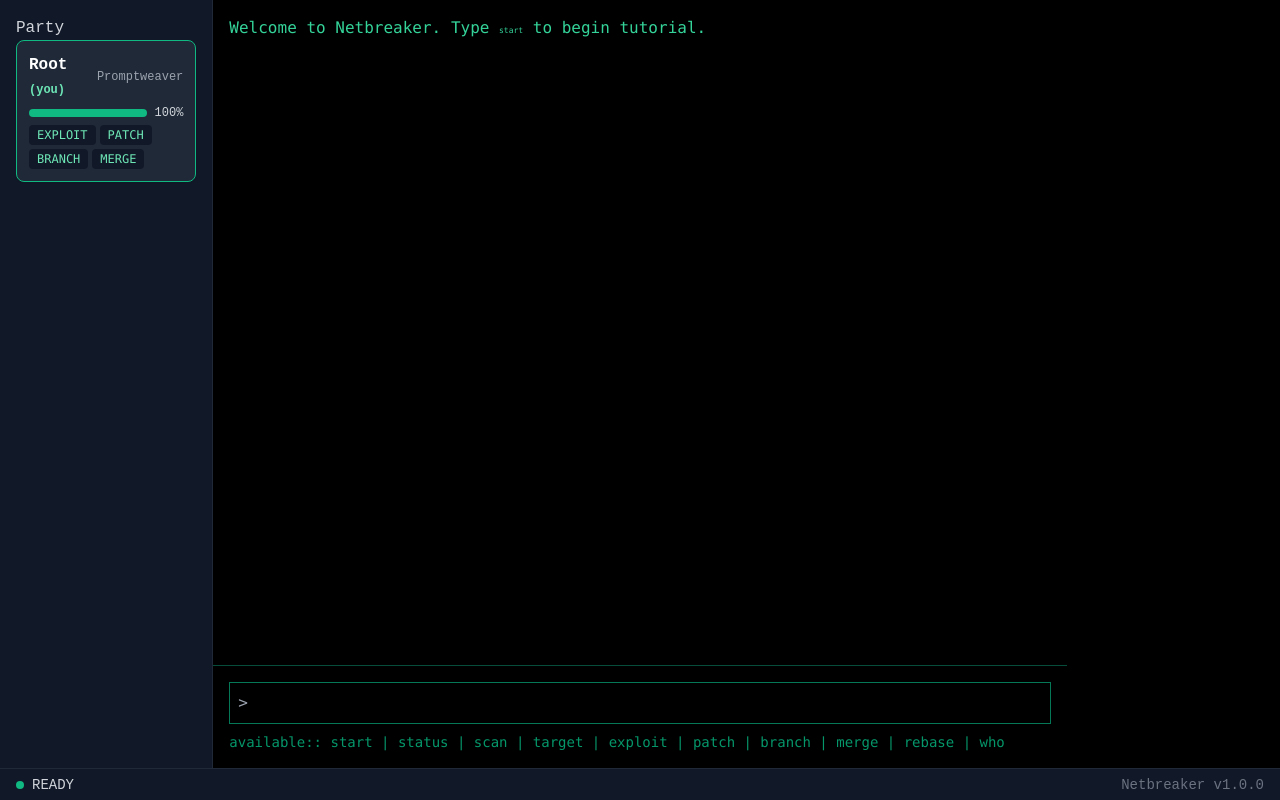
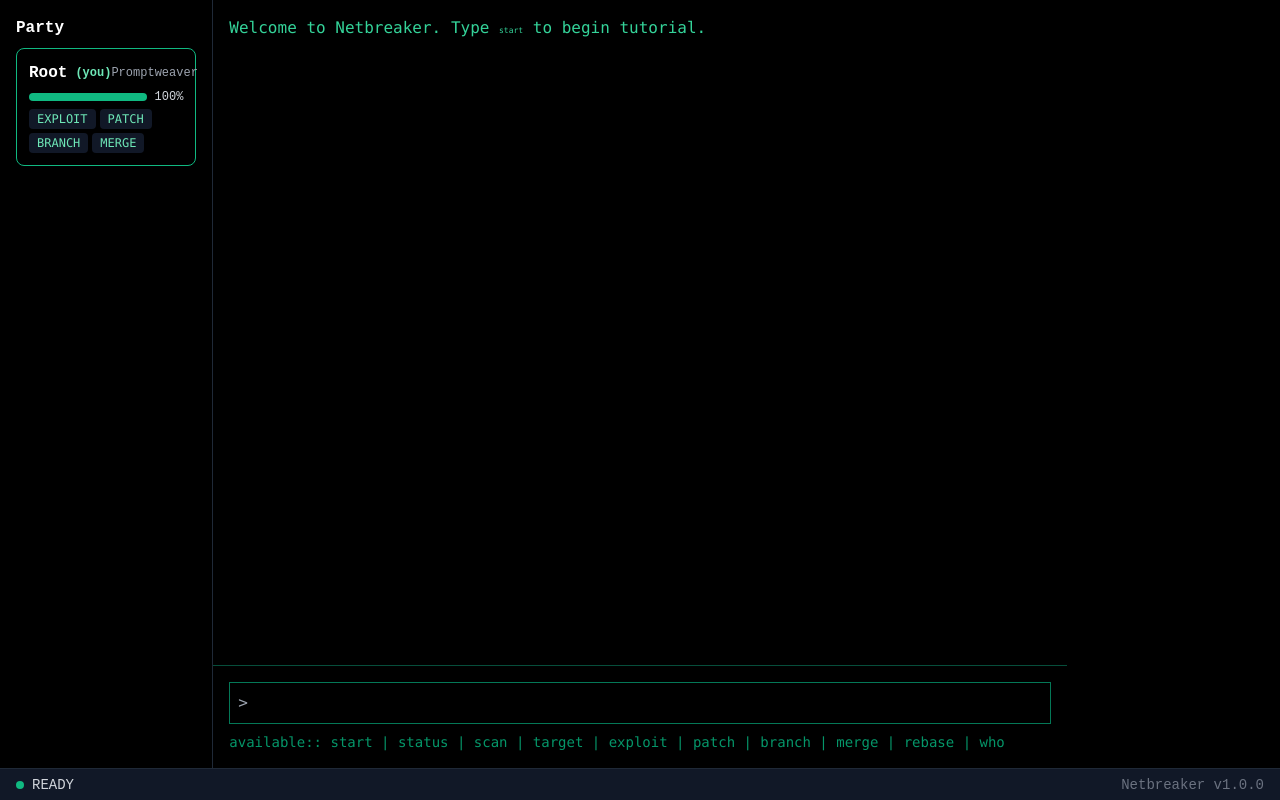
Before and after one commit to nice-ish/netbreaker, a React (Vite) app: page / in a window 1280 px wide. Built offline with nearby package versions, Linux system fonts and the light colour scheme.

Commit message:
committing before reinstalling tailwind

```diff
--- a/src/components/CharacterCard.tsx
+++ b/src/components/CharacterCard.tsx
@@ -10,6 +10,8 @@
   status?: string[];
   isPlayer?: boolean;
   highlight?: boolean;
+  currentTurn?: boolean;
+  isTargeted?: boolean;
 }
 
 export default function CharacterCard({
@@ -22,26 +24,46 @@
   status = [],
   isPlayer = false,
   highlight = false,
+  currentTurn = false,
+  isTargeted = false,
 }: CharacterCardProps) {
   const barColor =
     color === 'red'
       ? 'bg-red-500'
-      : color === 'blue'
-      ? 'bg-blue-500'
+      : color === 'slate'
+      ? 'bg-blue-800'
       : 'bg-green-500';
   const borderColor =
     color === 'red'
       ? 'border-red-500'
-      : color === 'blue'
+      : color === 'slate'
       ? 'border-blue-500'
       : 'border-green-500';
+  const cardBg =
+    color === 'slate'
+      ? 'bg-slate-800'
+      : 'bg-slate-900';
   return (
     <div
-      className={`rounded-lg border p-3 mb-2 shadow-sm bg-gray-800 ${borderColor} ${highlight ? 'ring-2 ring-yellow-400' : ''}`}
+      className={`rounded-lg border p-3 mb-2 shadow-sm ${cardBg} ${borderColor} ${highlight ? 'ring-2 ring-yellow-100-opacity-10' : ''}`}
     >
       <div className="flex items-center justify-between mb-1">
-        <span className="font-semibold text-white">
+        <span className="font-semibold text-white flex items-center gap-2">
           {name} {isPlayer && <span className="text-xs text-green-300">(you)</span>}
+          {currentTurn && (
+            <span title="Current turn" className="inline-block w-2 h-2 bg-yellow-400 rounded-full animate-pulse" />
+          )}
+          {!currentTurn && isTargeted && (
+            <span title="Targeted by current actor" className="inline-block align-middle">
+              <svg width="16" height="16" viewBox="0 0 20 20" fill="none" xmlns="http://www.w3.org/2000/svg">
+                <circle cx="10" cy="10" r="7" stroke="#facc15" strokeWidth="2" />
+                <line x1="10" y1="3" x2="10" y2="0" stroke="#facc15" strokeWidth="2" />
+                <line x1="10" y1="17" x2="10" y2="20" stroke="#facc15" strokeWidth="2" />
+                <line x1="3" y1="10" x2="0" y2="10" stroke="#facc15" strokeWidth="2" />
+                <line x1="17" y1="10" x2="20" y2="10" stroke="#facc15" strokeWidth="2" />
+              </svg>
+            </span>
+          )}
         </span>
         <span className="text-xs text-gray-400">{className}</span>
       </div>
--- a/src/components/RightPanel.tsx
+++ b/src/components/RightPanel.tsx
@@ -4,23 +4,25 @@
 
 export default function RightPanel() {
   const encounter = useGameStore((s) => s.encounter);
-  const target = useGameStore((s) => s.target);
-  const currentActor = useGameStore((s) => s.getCurrentActor());
+  const targets = useGameStore((s) => s.targets);
+  const turnOrder = useGameStore((s) => s.turnOrder);
+  const currentTurnIndex = useGameStore((s) => s.currentTurnIndex);
+  const currentActor = turnOrder && currentTurnIndex >= 0 ? turnOrder[currentTurnIndex] : null;
 
-  if (!encounter) return <div className="bg-gray-900 border-l border-gray-800 p-4 h-full flex flex-col min-w-0" />;
+  if (!encounter) return <div className="bg-nb-200 border-l border-gray-800 p-4 h-full flex flex-col min-w-0" />;
 
   return (
-    <div className="bg-gray-900 border-l border-gray-800 p-4 h-full flex flex-col min-w-0">
+    <div className="bg-nb-200 text-slate-200 border-l border-gray-800 p-4 h-full flex flex-col min-w-0">
       {/* Encounter/Location */}
       <div className="mb-6">
-        <h2 className="text-lg font-semibold text-white mb-1">Location</h2>
-        <div className="text-blue-300 font-bold">{encounter.name}</div>
-        <div className="text-gray-400 text-sm mt-1">{encounter.description}</div>
+        <h2 className="text-base font-semibold text-white mb-1">Location</h2>
+        <div className="text-slate-400 font-bold text-sm">{encounter.name}</div>
+        <div className="text-slate-400 text-xs mt-1">{encounter.description}</div>
       </div>
       {/* Enemies */}
       <div>
-        <h2 className="text-lg font-semibold text-white mb-2">Detected Foes</h2>
-        {encounter.enemies.length === 0 && <div className="text-gray-500 text-sm">No foes detected.</div>}
+        <h2 className="text-base font-semibold text-white mb-2">Detected Foes</h2>
+        {encounter.enemies.length === 0 && <div className="text-gray-500 text-xs">No foes detected.</div>}
         {encounter.enemies.map((enemy) => (
           <CharacterCard
             key={enemy.id}
@@ -30,7 +32,9 @@
             maxIntegrity={enemy.maxIntegrity}
             color="red"
             status={enemy.status}
-            highlight={!!(currentActor?.id === enemy.id || (target && enemy.name.toLowerCase() === target.toLowerCase()))}
+            highlight={currentActor?.id === enemy.id}
+            currentTurn={currentActor?.id === enemy.id}
+            isTargeted={!!(currentActor && targets[currentActor.id] && targets[currentActor.id].toLowerCase() === enemy.name.toLowerCase())}
           />
         ))}
       </div>
--- a/src/components/Sidebar.tsx
+++ b/src/components/Sidebar.tsx
@@ -5,12 +5,14 @@
 export default function Sidebar() {
   const player = useGameStore((s) => s.player);
   const party = useGameStore((s) => s.party);
-  const currentActor = useGameStore((s) => s.getCurrentActor());
+  const turnOrder = useGameStore((s) => s.turnOrder);
+  const currentTurnIndex = useGameStore((s) => s.currentTurnIndex);
+  const currentActor = turnOrder && currentTurnIndex >= 0 ? turnOrder[currentTurnIndex] : null;
+  const targets = useGameStore((s) => s.targets);
 
   return (
-    <div className="bg-gray-900 text-gray-300 p-4 border-r border-gray-800 flex flex-col h-full min-w-0">
-      <p>Party</p>
-      <div className="mb-6">
+    <div className="bg-nb-200 text-slate-200 p-4 border-r border-gray-800 flex flex-col h-full min-w-0">
+      <h2 className="text-base font-semibold text-white mb-2">Party</h2>
         <CharacterCard
           name={player.name}
           className={player.class}
@@ -20,13 +22,12 @@
           subsystems={player.subsystems}
           isPlayer={true}
           highlight={currentActor?.id === player.id}
+          currentTurn={currentActor?.id === player.id}
+          isTargeted={!!(currentActor && targets[currentActor.id] && targets[currentActor.id].toLowerCase() === player.name.toLowerCase())}
         />
-      </div>
 
-      {/* Party Members */}
       {party.length > 0 && (
-        <div className="mb-6">
-          <h2 className="text-lg font-semibold text-white mb-2">Party</h2>
+        <div className="mt-2">
           <div className="space-y-2">
             {party.map((member) => (
               <CharacterCard
@@ -35,9 +36,11 @@
                 className={member.class}
                 integrity={member.integrity}
                 maxIntegrity={member.maxIntegrity}
-                color="blue"
+                color="slate"
                 subsystems={member.subsystems}
                 highlight={currentActor?.id === member.id}
+                currentTurn={currentActor?.id === member.id}
+                isTargeted={!!(currentActor && targets[currentActor.id] && targets[currentActor.id].toLowerCase() === member.name.toLowerCase())}
               />
             ))}
           </div>
--- a/src/components/Terminal.tsx
+++ b/src/components/Terminal.tsx
@@ -52,23 +52,27 @@
   const [suggestion, setSuggestion] = useState("")
   const [scanning, setScanning] = useState(false)
   const [displayedLog, setDisplayedLog] = useState<string[]>([])
-
+  const [logIsAnimating, setLogIsAnimating] = useState(false)
+  const [turnQueue, setTurnQueue] = useState<(() => void)[]>([])
+  const party = useGameStore((s) => s.party)
   const encounter = useGameStore((s) => s.encounter)
   const log = useGameStore((s) => s.log)
   const player = useGameStore((s) => s.player)
   const start = useGameStore((s) => s.startEncounter)
   const pushLog = useGameStore((s) => s.pushLog)
   const setTarget = useGameStore((s) => s.setTarget)
-  const target = useGameStore((s) => s.target)
-  const updateEnemy = useGameStore((s) => s.updateEnemy)
   const updatePlayer = useGameStore((s) => s.updatePlayer)
-  const advanceTurn = useGameStore((s) => s.nextTurn)
+  const nextTurn = useGameStore((s) => s.nextTurn)
   const addPartyMember = useGameStore((s) => s.addPartyMember)
+  const targets = useGameStore((s) => s.targets)
+
+  const allChars = [player, ...party, ...(encounter?.enemies || [])]
 
   // Typewriter animation effect for log
   const typingTimeout = useRef<NodeJS.Timeout | null>(null)
   useEffect(() => {
     if (displayedLog.length === log.length) return
+    setLogIsAnimating(true)
     // Animate only the latest entry
     const prev = log.slice(0, -1)
     const full = log[log.length - 1] || ""
@@ -80,11 +84,28 @@
         i++
       } else {
         setDisplayedLog([...prev, full])
+        setLogIsAnimating(false)
       }
     }
     typeNext()
     return () => { if (typingTimeout.current) { clearTimeout(typingTimeout.current); } };
   }, [log])
+
+  // When log animation finishes, process the next turn in the queue
+  useEffect(() => {
+    if (!logIsAnimating && turnQueue.length > 0) {
+      const [next, ...rest] = turnQueue;
+      if (typeof next === 'function') {
+        next();
+        setTurnQueue(rest);
+      }
+    }
+  }, [logIsAnimating, turnQueue]);
+
+  // Expose a function for the store to request the next turn
+  (window as any).requestNextTurn = (fn: () => void) => {
+    setTurnQueue(q => [...q, fn])
+  }
 
   useEffect(() => {
     pushLog("dm:: Netspace interface initialised. Awaiting protocol engagement.")
@@ -129,63 +150,73 @@
         break
       case "target":
         if (argument) {
-          const validTarget = encounter?.enemies?.find(f => f.name.toLowerCase() === argument)
+          const validTarget = allChars.find(f => f.name.toLowerCase() === argument)
           if (validTarget && validTarget.integrity > 0) {
-            setTarget(validTarget.name)
+            setTarget(player.id, validTarget.name)
             pushLog(`target set:: ${validTarget.name}`)
           } else {
             pushLog("target not found or already destroyed")
           }
         } else {
-          pushLog("usage:: target <enemy>")
+          pushLog("usage:: target <character>")
         }
         break
       case "who":
-        if (target) {
-          const foe = encounter?.enemies.find(f => f.name.toLowerCase() === target.toLowerCase())
-          const integrity = foe ? ` (${foe.integrity}%)` : ""
-          pushLog(`target:: ${target}${integrity}`)
+        if (targets[player.id]) {
+          const char = allChars.find(f => f.name.toLowerCase() === targets[player.id].toLowerCase())
+          const integrity = char ? ` (${char.integrity}%)` : ""
+          pushLog(`target:: ${targets[player.id]}${integrity}`)
         } else {
           pushLog("target:: none")
         }
         break
       case "exploit": {
-        if (!target) return pushLog("error:: no target selected")
-        const foe = encounter?.enemies.find(f => f.name.toLowerCase() === target.toLowerCase())
+        if (!targets[player.id]) return pushLog("error:: no target selected")
+        const foe = encounter?.enemies.find(f => f.name.toLowerCase() === targets[player.id].toLowerCase())
         if (!foe || foe.integrity <= 0) return pushLog("error:: target already destroyed")
-        useGameStore.getState().performAction(player, foe, exploitAction, useGameStore.getState().nextTurn)
+        useGameStore.getState().performAction(player, foe, exploitAction, nextTurn)
         break
       }
       case "patch": {
-        if (player.integrity >= 100) {
+        if (!targets[player.id]) return pushLog("error:: no target selected")
+        const char = allChars.find(f => f.name.toLowerCase() === targets[player.id].toLowerCase())
+        if (!char) return pushLog("error:: can only patch yourself or party members")
+        if (char.integrity >= char.maxIntegrity) {
           pushLog("patch:: integrity already full")
         } else {
           const heal = 20
-          const newIntegrity = Math.min(100, player.integrity + heal)
-          updatePlayer({ integrity: newIntegrity })
-          pushLog(`Root::patch:: +20 integrity`)
+          const newIntegrity = Math.min(char.maxIntegrity, char.integrity + heal)
+          if (char.id === player.id) {
+            updatePlayer({ integrity: newIntegrity })
+          } else {
+            const updatedParty = party.map(p =>
+              p.id === char.id ? { ...p, integrity: newIntegrity } : p
+            )
+            useGameStore.setState({ party: updatedParty })
+          }
+          pushLog(`${char.name}::patch:: +20 integrity`)
         }
-        advanceTurn()
+        nextTurn()
         break
       }
       case "branch":
         pushLog("branch:: timeline checkpoint created")
-        advanceTurn()
+        nextTurn()
         break
       case "merge":
         pushLog("merge:: committed timeline")
-        advanceTurn()
+        nextTurn()
         break
       case "rebase":
         pushLog("rebase:: reverted to previous checkpoint")
-        advanceTurn()
+        nextTurn()
         break
       default:
         if (POSSIBLE_COMMANDS.includes(command) && argument) {
           pushLog(`${command}:: targeting ${argument}`)
         } else if (POSSIBLE_COMMANDS.includes(command)) {
-          if (target) {
-            pushLog(`${command}:: using stored target ${target}`)
+          if (targets[player.id]) {
+            pushLog(`${command}:: using stored target ${targets[player.id]}`)
           } else {
             pushLog("error:: no target specified")
           }
@@ -193,10 +224,41 @@
           pushLog("unknown:: command not recognized")
         }
         if (!NON_TURN_COMMANDS.has(command)) {
-          advanceTurn()
+          nextTurn()
         }
     }
   }
+
+  // Suggestion logic for autocomplete (no dropdown)
+  useEffect(() => {
+    const raw = input.toLowerCase()
+    const [cmd, ...argParts] = raw.split(" ")
+    const arg = argParts.join(" ")
+    if (!cmd) return
+
+    if (!POSSIBLE_COMMANDS.includes(cmd)) {
+      const match = POSSIBLE_COMMANDS.find((c) => c.startsWith(cmd) && c !== cmd)
+      setSuggestion(match || "")
+      return
+    }
+
+    if (cmd === "target") {
+      const matches = allChars
+        .filter(char => char.name.toLowerCase().startsWith(arg) && char.name.toLowerCase() !== arg)
+        .map(char => char.name.toLowerCase())
+      setSuggestion(matches[0] || "")
+      return
+    }
+
+    if (encounter?.enemies && arg) {
+      const match = encounter.enemies.find(enemy =>
+        enemy.name.toLowerCase().startsWith(arg) && enemy.name.toLowerCase() !== arg
+      )
+      setSuggestion(match?.name.toLowerCase() || "")
+    } else {
+      setSuggestion("")
+    }
+  }, [input, party, player, encounter])
 
   const handleKeyDown = (e: React.KeyboardEvent<HTMLInputElement>) => {
     if (e.key === "Tab") {
@@ -214,6 +276,12 @@
         return
       }
 
+      if (cmd === "target" && suggestion) {
+        setInput(`target ${suggestion}`)
+        setSuggestion("")
+        return
+      }
+
       if (encounter?.enemies && arg) {
         const match = encounter.enemies.find((enemy) =>
           enemy.name.toLowerCase().startsWith(arg) && enemy.name.toLowerCase() !== arg
@@ -226,32 +294,14 @@
     }
   }
 
-  useEffect(() => {
-    const raw = input.toLowerCase()
-    const [cmd, ...argParts] = raw.split(" ")
-    const arg = argParts.join(" ")
-
-    if (!cmd) return
-
-    if (!POSSIBLE_COMMANDS.includes(cmd)) {
-      const match = POSSIBLE_COMMANDS.find((c) => c.startsWith(cmd) && c !== cmd)
-      setSuggestion(match || "")
-      return
-    }
-
-    if (encounter?.enemies && arg) {
-      const match = encounter.enemies.find(enemy =>
-        enemy.name.toLowerCase().startsWith(arg) && enemy.name.toLowerCase() !== arg
-      )
-      setSuggestion(match?.name.toLowerCase() || "")
-    } else {
-      setSuggestion("")
-    }
-  }, [input, encounter])
-
-  const handleClickTarget = (name: string) => {
-    setInput(`target ${name.toLowerCase()}`)
-    setSuggestion("")
+  // Dynamic available:: section
+  let availableList: string[] = []
+  const raw = input.toLowerCase()
+  const [cmd] = raw.split(" ")
+  if (cmd === "target") {
+    availableList = allChars.map(c => c.name)
+  } else {
+    availableList = POSSIBLE_COMMANDS
   }
 
   const logEndRef = useRef<HTMLDivElement | null>(null);
@@ -308,16 +358,7 @@
           </div>
         </form>
         <div className="text-sm text-green-600">
-          <p>available:: {POSSIBLE_COMMANDS.join(" | ")}</p>
-          {encounter?.enemies.map((enemy) => (
-            <p
-              key={enemy.name}
-              className="cursor-pointer underline hover:text-green-300"
-              onClick={() => handleClickTarget(enemy.name)}
-            >
-              → {enemy.name} ({enemy.integrity}%)
-            </p>
-          ))}
+          <p>available:: {availableList.join(" | ")}</p>
         </div>
       </div>
     </div>
--- a/src/state/useGameStore.ts
+++ b/src/state/useGameStore.ts
@@ -34,15 +34,8 @@
     encounter: Encounter | null
     inBranch: boolean
     branchState: GameState | null
-    target: string | null
-    setTarget: (name: string) => void
-    updateEnemy: (name: string, changes: Partial<Character>) => void
-    updatePlayer: (changes: Partial<Character>) => void
-  turnOrder: Character[]
-  currentTurnIndex: number
-  setTurnOrder: (order: Character[]) => void
-  nextTurn: () => void
-  getCurrentActor: () => Character | null
+    targets: { [characterId: string]: string }
+    setTarget: (characterId: string, targetName: string) => void
     pushLog: (entry: string) => void
     startEncounter: (encounter: Encounter) => void
     resetGame: () => void
@@ -54,6 +47,10 @@
   advanceTurn: () => void
   enemyTurn: () => void
   bashHasTargeted: boolean
+  updatePlayer: (changes: Partial<Character>) => void
+  nextTurn: () => void
+  turnOrder: Character[]
+  currentTurnIndex: number
 }
 
 export function calculateDamage(attacker: Character, type: 'exploit' | 'force' | 'crash'): number {
@@ -141,9 +138,34 @@
   }
 };
 
+export const forceAction: Action = {
+  name: 'force',
+  attackStat: 'force',
+  defenseStat: 'stability',
+  resolve(attacker, defender) {
+    const atkMod = attacker.stats.force;
+    const defMod = defender.stats.stability;
+    const atk = rollDice(20, atkMod);
+    const def = rollDice(20, defMod);
+    const hit = atk.total > def.total;
+    const damage = hit ? 20 + atkMod : 0;
+    return {
+      attackerRoll: atk.roll,
+      attackerTotal: atk.total,
+      defenderRoll: def.roll,
+      defenderTotal: def.total,
+      hit,
+      damage,
+      log: `${attacker.name} rolls ${atk.roll}+${atkMod} (${atk.total}) vs ${defender.name} ${def.roll}+${defMod} (${def.total}) — ${hit ? `HIT for ${damage}` : 'MISS'}`
+    };
+  }
+};
+
 export const useGameStore = create<GameState>((set, get) => ({
-  target: null,
-  setTarget: (name) => set({ target: name }),
+  targets: {},
+  setTarget: (characterId: string, targetName: string) => set((state) => ({
+    targets: { ...state.targets, [characterId]: targetName }
+  })),
     log: [],
     inBranch: false,
     branchState: null,
@@ -248,6 +270,13 @@
             currentTurnIndex: newIndex,
             hasSummonedBash: true,
           })
+
+          // Set Bash's target to the first living enemy
+          const firstEnemy = enemies.find(e => e.integrity > 0)
+          if (firstEnemy) {
+            get().setTarget(bash.id, firstEnemy.name)
+          }
+
           setTimeout(() => {
             const currentOrder = get().turnOrder
             get().pushLog(`dm:: Updated turn order: ${currentOrder.map(c => c.name).join(' → ')}`)
@@ -263,13 +292,13 @@
     }
 
     if (actor.name === 'Bash') {
-      const foe = enemies.find(f => f.name.toLowerCase() === (state.target || '').toLowerCase())
+      const foe = enemies.find(f => f.name.toLowerCase() === (state.targets[actor.id] || '').toLowerCase())
       if (foe && foe.integrity > 0) {
         if (!state.bashHasTargeted) {
           get().pushLog(`dm:: Bash targets ${foe.name}`)
           set({ bashHasTargeted: true })
         }
-        get().performAction(actor, foe, thumpAction, get().nextTurn)
+        get().performAction(actor, foe, forceAction, get().nextTurn)
       } else {
         get().pushLog("Bash::force:: no valid target")
       }
@@ -348,6 +377,15 @@
               player: { ...state.player, integrity: Math.max(0, state.player.integrity - result.damage) },
               log: newLog,
             };
+          } else if (state.party.some(p => p.id === defender.id)) {
+            // Update party member (including Bash)
+            const updatedParty = state.party.map(p =>
+              p.id === defender.id ? { ...p, integrity: Math.max(0, p.integrity - result.damage) } : p
+            );
+            return {
+              party: updatedParty,
+              log: newLog,
+            };
           } else {
             // Find and update the correct enemy
             const updatedEnemies = state.encounter?.enemies.map((enemy) =>
```
Also changed, not shown: tailwind.config.cjs (+17 -1 lines), 1 other file (tests, documents, lock files or other folders).
